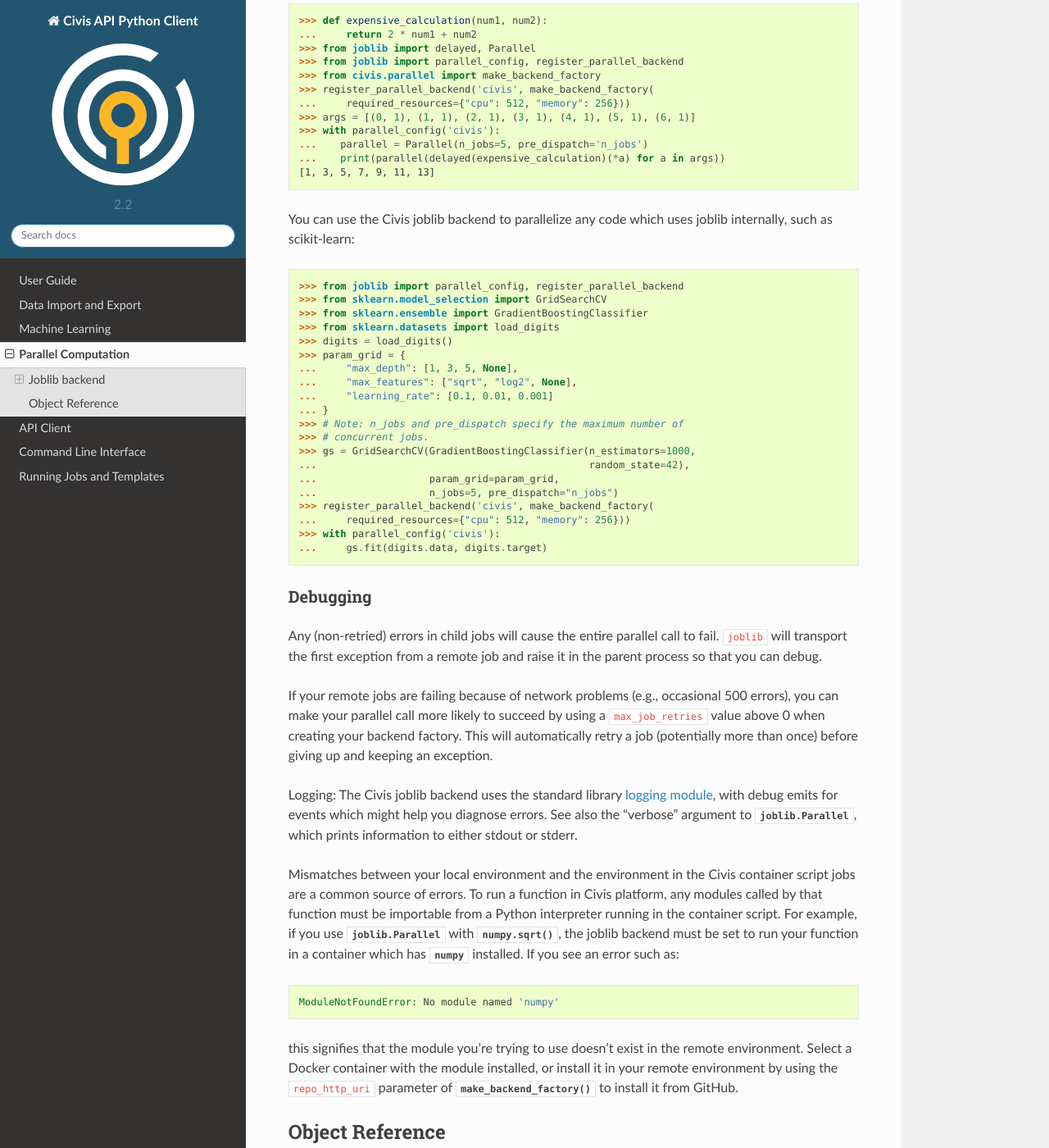
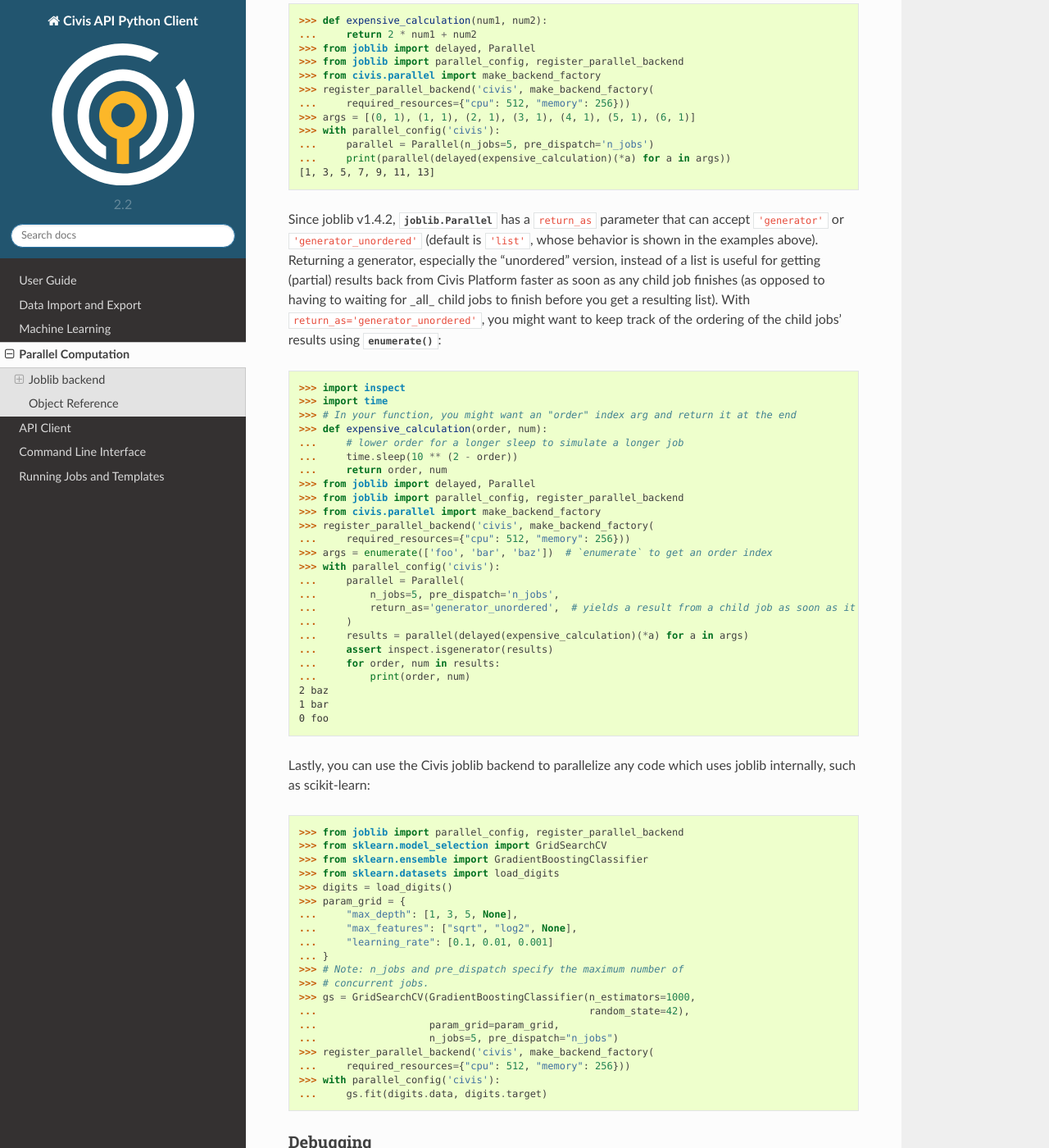
Before and after one commit to civisanalytics/civis-python, a Sphinx documentation site: the page built from docs/source/parallel.rst, in a window 1280 px wide and 1400 px high, scrolled down 3455 px. Shown: the whole window at 82% size. Built offline with Sphinx 7.4.7 and the Read the Docs theme 2.0.0, drawn with Linux system fonts in a browser that asks for light colours.

Commit message:
DOC example with return_as='generator_unordered'

```diff
--- a/docs/source/parallel.rst
+++ b/docs/source/parallel.rst
@@ -177,11 +177,49 @@
     ...     required_resources={"cpu": 512, "memory": 256}))
     >>> args = [(0, 1), (1, 1), (2, 1), (3, 1), (4, 1), (5, 1), (6, 1)]
     >>> with parallel_config('civis'):
-    ...    parallel = Parallel(n_jobs=5, pre_dispatch='n_jobs')
-    ...    print(parallel(delayed(expensive_calculation)(*a) for a in args))
+    ...     parallel = Parallel(n_jobs=5, pre_dispatch='n_jobs')
+    ...     print(parallel(delayed(expensive_calculation)(*a) for a in args))
     [1, 3, 5, 7, 9, 11, 13]
 
-You can use the Civis joblib backend to parallelize any code which
+Since joblib v1.4.2, :class:`joblib.Parallel` has a ``return_as`` parameter
+that can accept ``'generator'`` or ``'generator_unordered'``
+(default is ``'list'``, whose behavior is shown in the examples above).
+Returning a generator, especially the "unordered" version, instead of a list
+is useful for getting (partial) results back from Civis Platform faster
+as soon as any child job finishes (as opposed to having to waiting for _all_ child jobs
+to finish before you get a resulting list). With ``return_as='generator_unordered'``,
+you might want to keep track of the ordering of the child jobs' results
+using :func:`enumerate`:
+
+.. code-block:: python
+
+    >>> import inspect
+    >>> import time
+    >>> # In your function, you might want an "order" index arg and return it at the end
+    >>> def expensive_calculation(order, num):
+    ...     # lower order for a longer sleep to simulate a longer job
+    ...     time.sleep(10 ** (2 - order))
+    ...     return order, num
+    >>> from joblib import delayed, Parallel
+    >>> from joblib import parallel_config, register_parallel_backend
+    >>> from civis.parallel import make_backend_factory
+    >>> register_parallel_backend('civis', make_backend_factory(
+    ...     required_resources={"cpu": 512, "memory": 256}))
+    >>> args = enumerate(['foo', 'bar', 'baz'])  # `enumerate` to get an order index
+    >>> with parallel_config('civis'):
+    ...     parallel = Parallel(
+    ...         n_jobs=5, pre_dispatch='n_jobs',
+    ...         return_as='generator_unordered',  # yields a result from a child job as soon as it's ready
+    ...     )
+    ...     results = parallel(delayed(expensive_calculation)(*a) for a in args)
+    ...     assert inspect.isgenerator(results)
+    ...     for order, num in results:
+    ...         print(order, num)
+    2 baz
+    1 bar
+    0 foo
+
+Lastly, you can use the Civis joblib backend to parallelize any code which
 uses joblib internally, such as scikit-learn::
 
     >>> from joblib import parallel_config, register_parallel_backend
```
